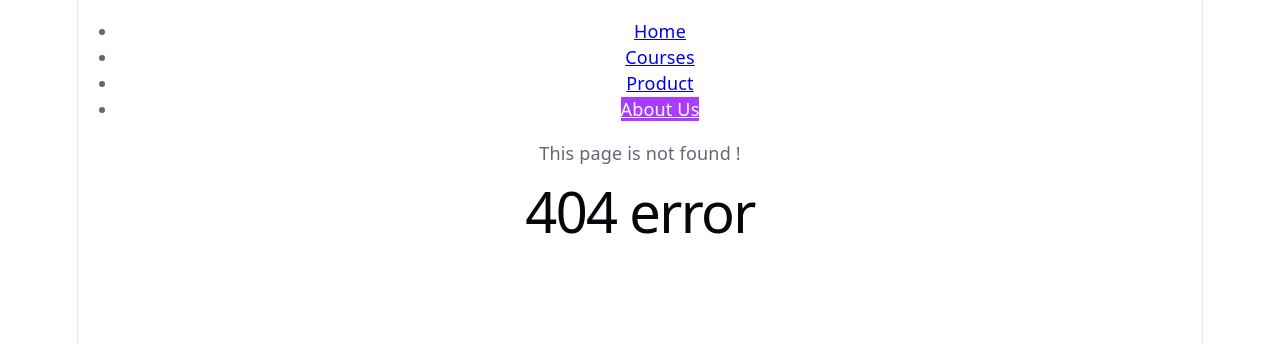
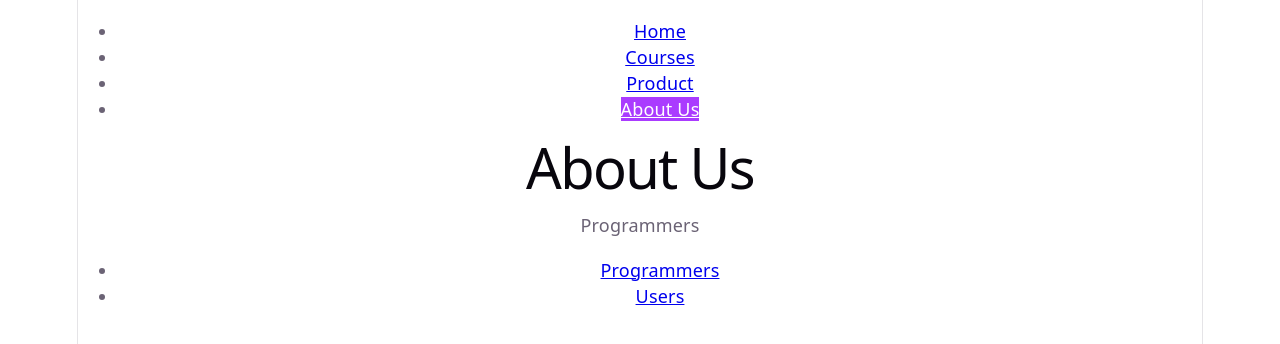
Before and after one commit to sardarbalnour/react-concepts2, a React (Vite) app: page /about-us/programmers in a window 1280 px wide. Before the commit this address had no page. Shown: the top 344 px of the page. Built offline with nearby package versions, Linux system fonts and the light colour scheme.

Commit message:
nested routing

```diff
--- a/src/App.jsx
+++ b/src/App.jsx
@@ -6,16 +6,20 @@ import AboutUsPage from "./pages/AboutUsPage";
 import PageNotFound from "./pages/404";
 import ProductsPage from "./pages/ProductsPage";
 import ProductDetailsPage from "./pages/ProductDetailsPage";
+import Programmers from "./components/Programmers";
 
 function App() {
   return (
     <Routes>
-      <Route path="/" element={<HomePage />} />
-      <Route path="/landing" element={<Navigate to="/" replace/>} />
+      <Route index element={<HomePage />} />
+      <Route path="/landing" element={<Navigate to="/" replace />} />
       <Route path="courses" element={<CoursePage />} />
-      <Route path="about-us" element={<AboutUsPage />} />
       <Route path="products" element={<ProductsPage />} />
       <Route path="products/:id" element={<ProductDetailsPage />} />
+      <Route path="about-us" element={<AboutUsPage />}>
+        <Route path="programmers" element={<Programmers />} />
+        <Route path="users" element={<div>Users</div>} />
+      </Route>
       <Route path="*" element={<PageNotFound />} />
     </Routes>
   );
--- /dev/null
+++ b/src/components/Programmers.jsx
@@ -0,0 +1,8 @@
+
+function Programmers() {
+  return (
+    <div>Programmers</div>
+  )
+}
+
+export default Programmers
--- a/src/pages/AboutUsPage.jsx
+++ b/src/pages/AboutUsPage.jsx
@@ -1,3 +1,4 @@
+import { Link, Outlet } from "react-router";
 import NavBar from "../components/NavBar";
 
 function AboutUsPage() {
@@ -5,6 +6,15 @@ function AboutUsPage() {
     <div>
       <NavBar />
       <h1>About Us</h1>
+      <Outlet />
+      <ul>
+        <li>
+          <Link to="programmers">Programmers</Link>
+        </li>
+        <li>
+          <Link to="users">Users</Link>
+        </li>
+      </ul>
     </div>
   );
 }
```
